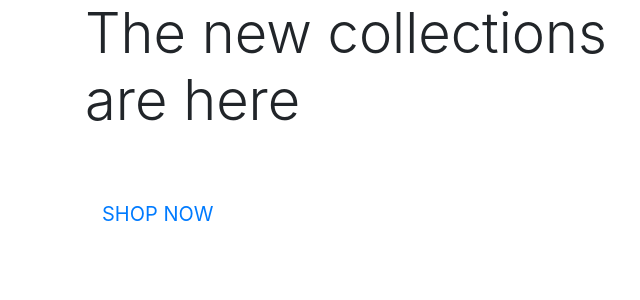
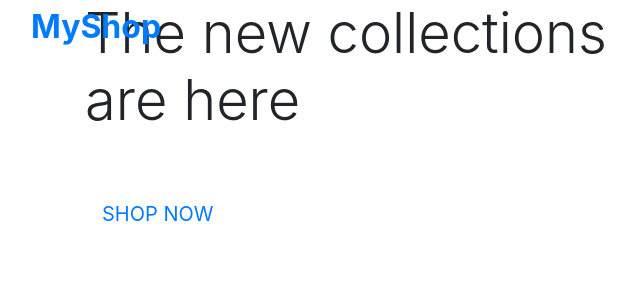
Before and after one commit to davidosongschool/myshop, a Django app: page / in a window 1280 px wide. Shown: the top 300 px of the page, without its empty margins (0-640 px from the left). Run offline with Django 3.2, Linux system fonts and the light colour scheme; some libraries are stand-ins or nearby versions.

```diff
--- a/templates/base.html
+++ b/templates/base.html
@@ -2,6 +2,7 @@
 
 <!doctype html>
 <html lang="en">
+
 <head>
     {% block meta %}
     <meta http-equiv="X-UA-Compatible" content="ie=edge">
@@ -13,16 +14,23 @@
     {% endblock %}
 
     {% block corecss%}
-    <link rel="stylesheet" href="https://maxcdn.bootstrapcdn.com/bootstrap/4.0.0/css/bootstrap.min.css" integrity="sha384-Gn5384xqQ1aoWXA+058RXPxPg6fy4IWvTNh0E263XmFcJlSAwiGgFAW/dAiS6JXm" crossorigin="anonymous">
+    <link rel="stylesheet" href="https://maxcdn.bootstrapcdn.com/bootstrap/4.0.0/css/bootstrap.min.css"
+        integrity="sha384-Gn5384xqQ1aoWXA+058RXPxPg6fy4IWvTNh0E263XmFcJlSAwiGgFAW/dAiS6JXm" crossorigin="anonymous">
     {% endblock %}
 
     {% block extra_css %}
     {% endblock %}
 
     {% block corejs%}
-    <script src="https://code.jquery.com/jquery-3.2.1.slim.min.js" integrity="sha384-KJ3o2DKtIkvYIK3UENzmM7KCkRr/rE9/Qpg6aAZGJwFDMVNA/GpGFF93hXpG5KkN" crossorigin="anonymous"></script>
-    <script src="https://cdnjs.cloudflare.com/ajax/libs/popper.js/1.12.9/umd/popper.min.js" integrity="sha384-ApNbgh9B+Y1QKtv3Rn7W3mgPxhU9K/ScQsAP7hUibX39j7fakFPskvXusvfa0b4Q" crossorigin="anonymous"></script>
-    <script src="https://maxcdn.bootstrapcdn.com/bootstrap/4.0.0/js/bootstrap.min.js" integrity="sha384-JZR6Spejh4U02d8jOt6vLEHfe/JQGiRRSQQxSfFWpi1MquVdAyjUar5+76PVCmYl" crossorigin="anonymous"></script>
+    <script src="https://code.jquery.com/jquery-3.2.1.slim.min.js"
+        integrity="sha384-KJ3o2DKtIkvYIK3UENzmM7KCkRr/rE9/Qpg6aAZGJwFDMVNA/GpGFF93hXpG5KkN"
+        crossorigin="anonymous"></script>
+    <script src="https://cdnjs.cloudflare.com/ajax/libs/popper.js/1.12.9/umd/popper.min.js"
+        integrity="sha384-ApNbgh9B+Y1QKtv3Rn7W3mgPxhU9K/ScQsAP7hUibX39j7fakFPskvXusvfa0b4Q"
+        crossorigin="anonymous"></script>
+    <script src="https://maxcdn.bootstrapcdn.com/bootstrap/4.0.0/js/bootstrap.min.js"
+        integrity="sha384-JZR6Spejh4U02d8jOt6vLEHfe/JQGiRRSQQxSfFWpi1MquVdAyjUar5+76PVCmYl"
+        crossorigin="anonymous"></script>
     {% endblock %}
 
 
@@ -32,8 +40,19 @@
 
     <title>MyShop {% block extra_title %}{% endblock %}</title>
 </head>
+
 <body>
     <header class="container-fluid fixed-top">
+        <div class="row">
+            <div class="col-12 col-lg-4 my-auto py-1 py-lg-0 text-center text-lg-left">
+                <a href="{% url 'home' %}" class="nav-link main-logo-link">
+                    <h2 class="logo-font text-black my-0"><strong>MyShop</strong></h2>
+                </a>
+            </div>
+            <div class="col-12 col-lg-4 my-auto py-1 py-lg-0"></div>
+            <div class="col-12 col-lg-4 my-auto py-1 py-lg-0"></div>
+
+        </div>
     </header>
 
     {% if messages %}
@@ -44,4 +63,5 @@
     {% endblock %}
 
 </body>
+
 </html>
```
Lines whose indentation alone changed are shown as unchanged.
